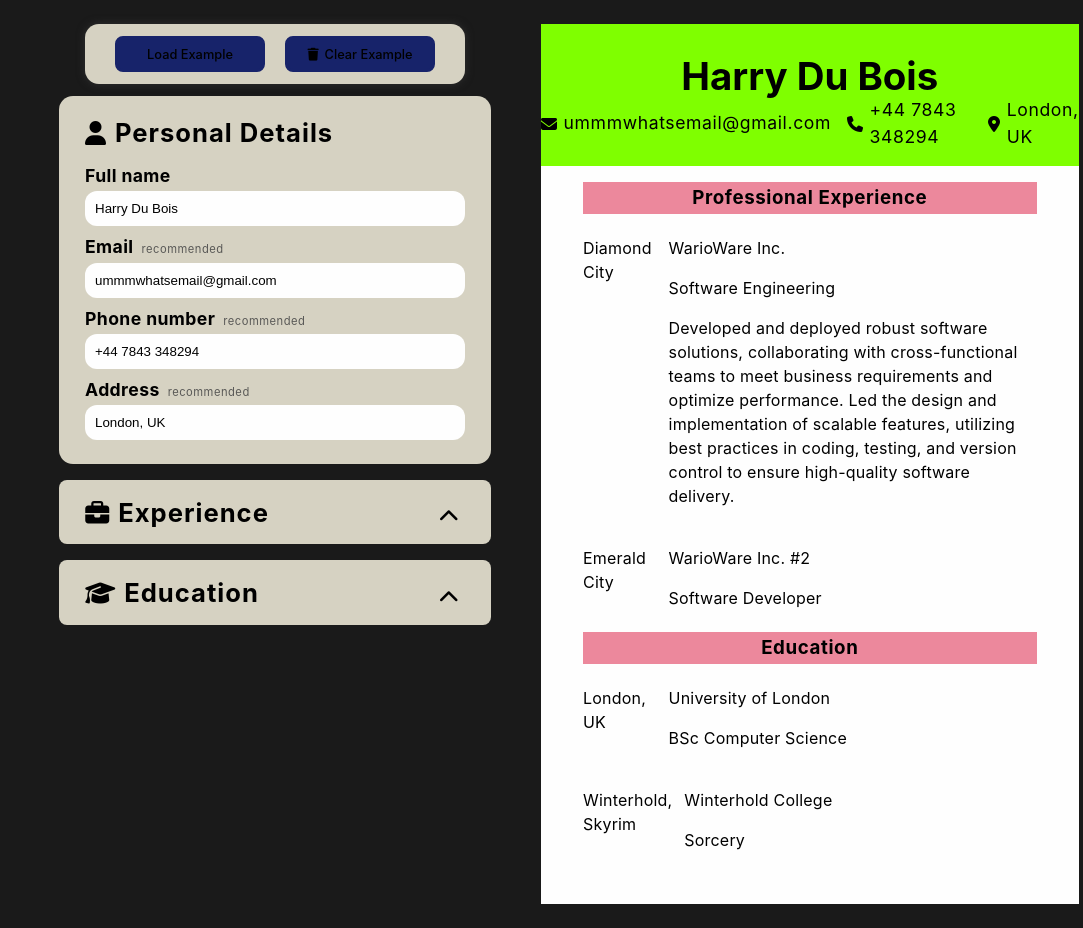
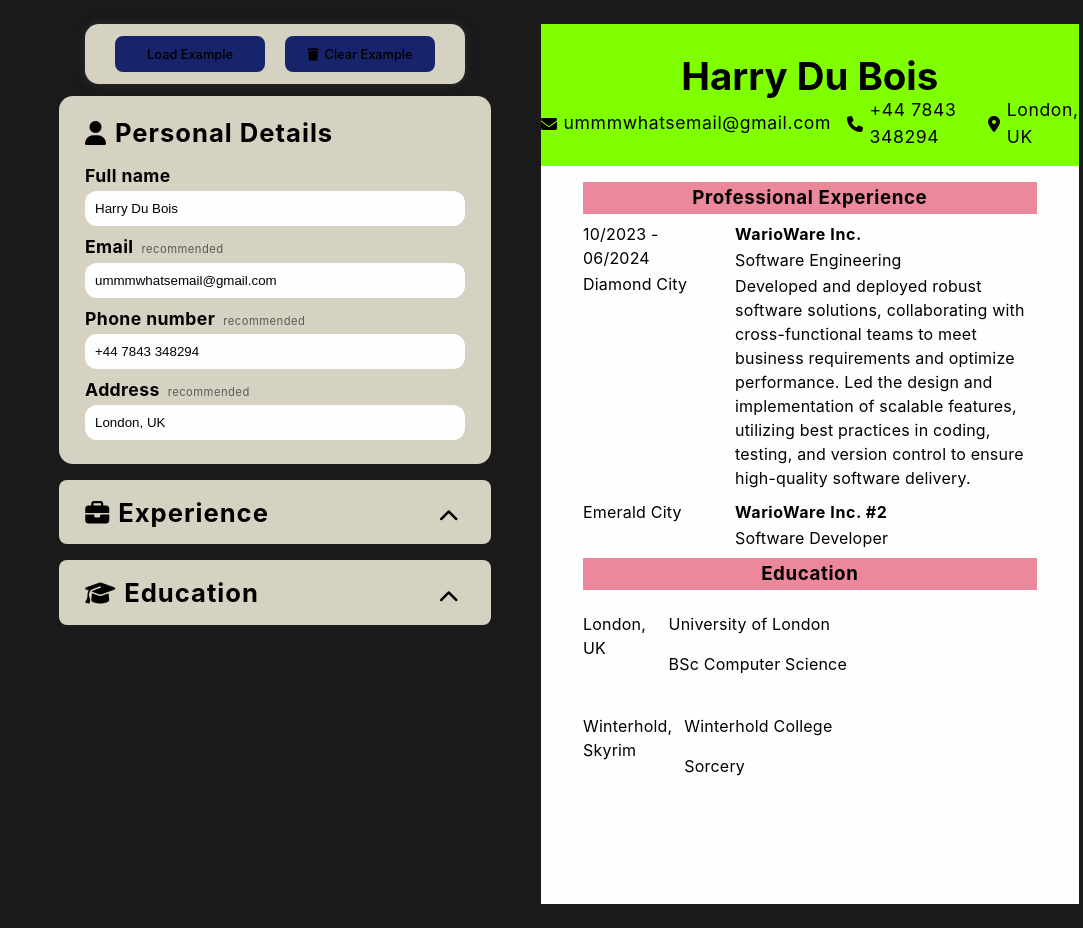
Before and after one commit to JHoldsworth23/cv-maker, a React (Vite) app: page / in a window 1280 px wide. Shown: the whole page, without its empty margins (197-1280 px from the left). Built offline with nearby package versions, Linux system fonts and the light colour scheme.

Commit message:
use props to display experience info and style the layout and font

```diff
--- a/src/components/experience/experience-section.jsx
+++ b/src/components/experience/experience-section.jsx
@@ -1,14 +1,23 @@
 /* eslint-disable react/prop-types */
+import "../../styles/cv-experience-section.css";
+
 export default function ExperienceSection(props) {
+    const { startDate, endDate, location, companyName, role, description } = props;
+
     return (
         <>
-            <div>
-                <p>{props.location}</p>
+            <div className="experience-info">
+                <p className="dates-info">
+                    {startDate}
+                    {startDate && endDate && <span> - </span>}
+                    {endDate}
+                </p>
+                <p className="location-info">{location}</p>
             </div>
             <div>
-                <p>{props.companyName}</p>
-                <p>{props.role}</p>
-                <p>{props.description}</p>
+                <p className="company-title">{companyName}</p>
+                <p className="role">{role}</p>
+                <p className="description">{description}</p>
             </div>
         </>
     );
--- /dev/null
+++ b/src/styles/cv-experience-section.css
@@ -0,0 +1,16 @@
+.experience-info > p:empty {
+    display: none;
+}
+
+.experience-info {
+    width: 140px;
+}
+
+.company-title {
+    font-weight: bold;
+    letter-spacing: 0.6px;
+}
+
+.dates-info, .location-info, .company-title, .role, .description {
+    margin: 2px 0;
+}
```
